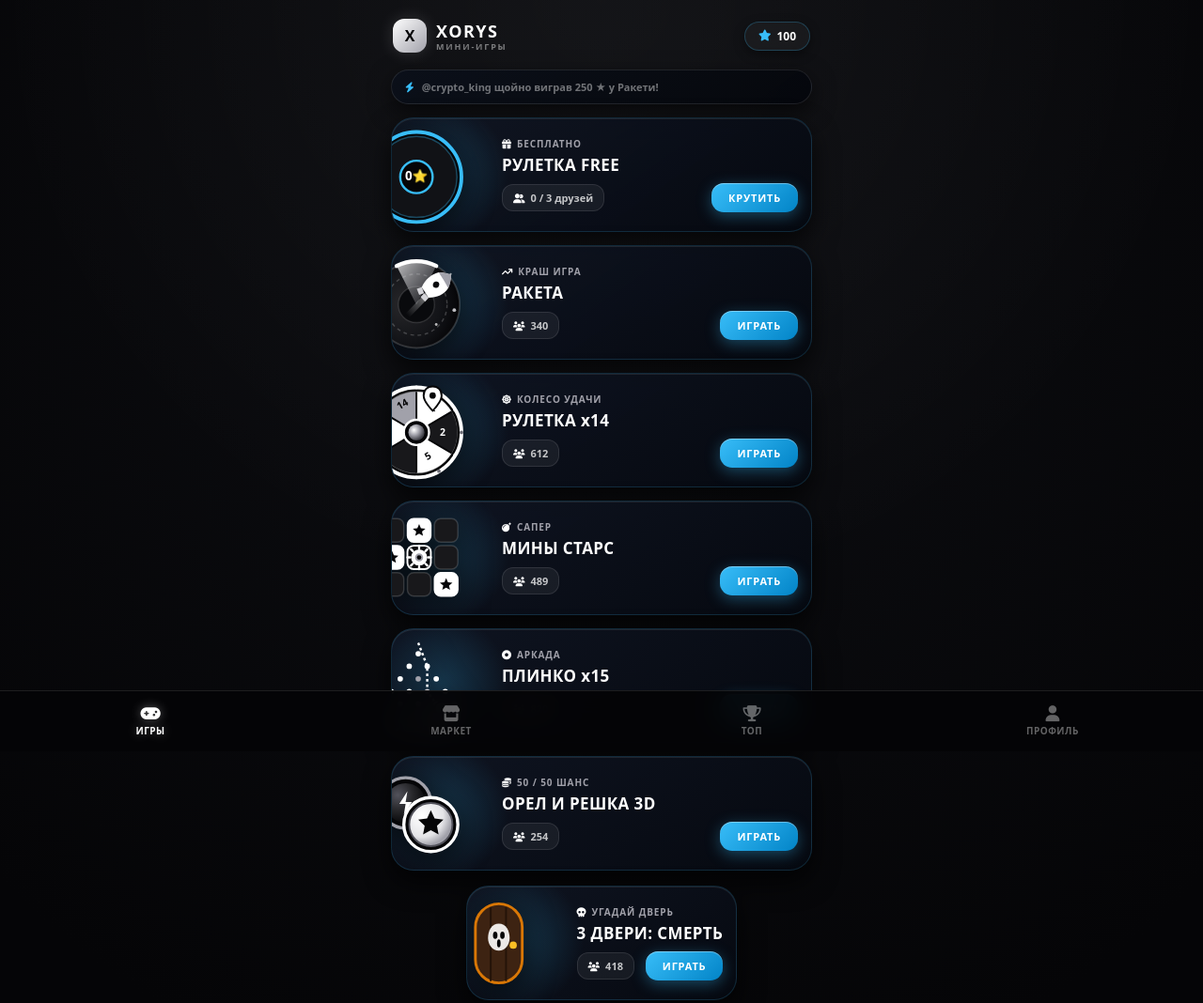
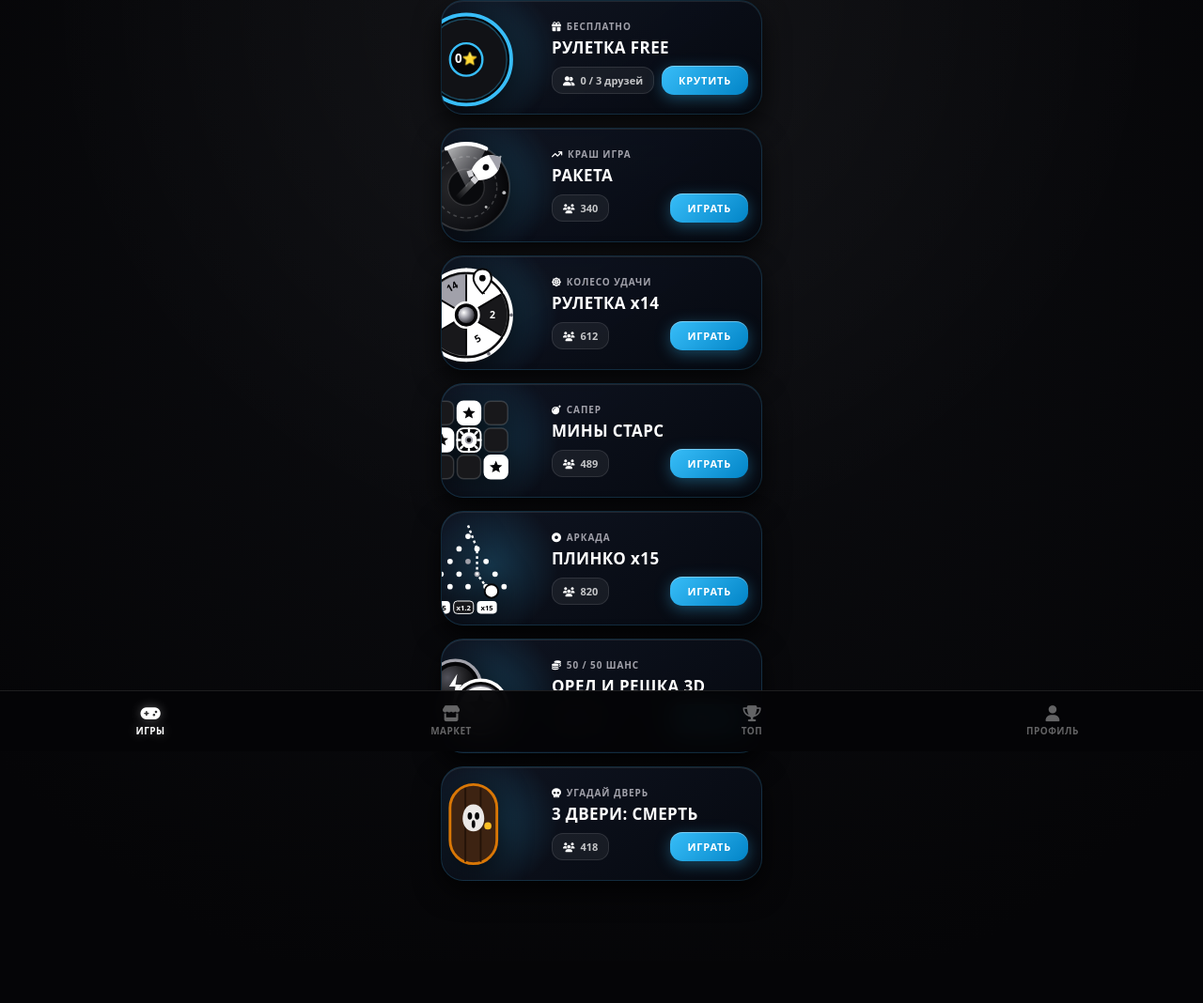
Before and after one commit to xorys228/xorys_app, a plain HTML site: page index.html in a window 1280 px wide. Shown: the whole page at 94% size. After the commit the page ends 1023 px from the top, so only its background shows below. Drawn offline with Linux system fonts and the light colour scheme; a script that the page names is missing.

Commit message:
Update index.html

```diff
--- a/index.html
+++ b/index.html
@@ -1230,35 +1230,6 @@
         <i class="fa-solid fa-circle-info"></i>
         <span id="toastText">Уведомление</span>
     </div>
-
-    <!-- Вкладка ИГРЫ (ЛОББИ) -->
-    <div id="casino" class="page active">
-        <div class="lobby-header">
-            <div class="brand-logo">
-                <div class="brand-badge">X</div>
-                <div class="brand-text">
-                    XORYS
-                    <span>МИНИ-ИГРЫ</span>
-                </div>
-            </div>
-            <div class="rg-balance">
-                <i class="fa-solid fa-star"></i>
-                <span id="userStarsLobby">100</span>
-            </div>
-        </div>
-
-    <!-- ЖИВАЯ СТРИЧКА ВЫИГРЫШЕЙ -->
-        <div class="profile-feature-card" style="padding: 10px 14px; margin-bottom: 14px; background: linear-gradient(145deg, rgba(11, 16, 26, 0.9) 0%, rgba(5, 7, 12, 0.95) 100%);">
-            <div style="display: flex; align-items: center; gap: 8px; font-size: 11px; font-weight: 800; color: rgba(255,255,255,0.7);">
-                <i class="fa-solid fa-bolt" style="color: #38bdf8; animation: pulse 1.5s infinite;"></i>
-                <div style="flex: 1; overflow: hidden; white-space: nowrap; position: relative;">
-                    <span id="liveFeedText" style="display: inline-block; transition: opacity 0.3s ease; color: #ffffff;">
-                        @crypto_king щойно виграв 250 ★ у Ракети!
-                    </span>
-                </div>
-            </div>
-        </div>
-
 
     <div class="games-container">
             <!-- Бесплатная рулетка за друзей -->
@@ -1481,8 +1452,6 @@
                     </div>
                 </div>
             </div>
-        </div>
-    </div>
 
             <!-- 6. ТРИ ДВЕРИ (СМЕРТЬ С КОСОЙ) -->
             <div class="game-card-row" onclick="openDoorsGame()">
@@ -1507,6 +1476,8 @@
                     </div>
                 </div>
             </div>
+        </div> <!-- Тут правильно закривається games-container -->
+    </div> <!-- Тут правильно закривається сторінка casino -->
 
 
     <!-- ЭКРАН ИГРЫ "РАКЕТА" -->
```
Lines whose indentation alone changed are shown as unchanged.
